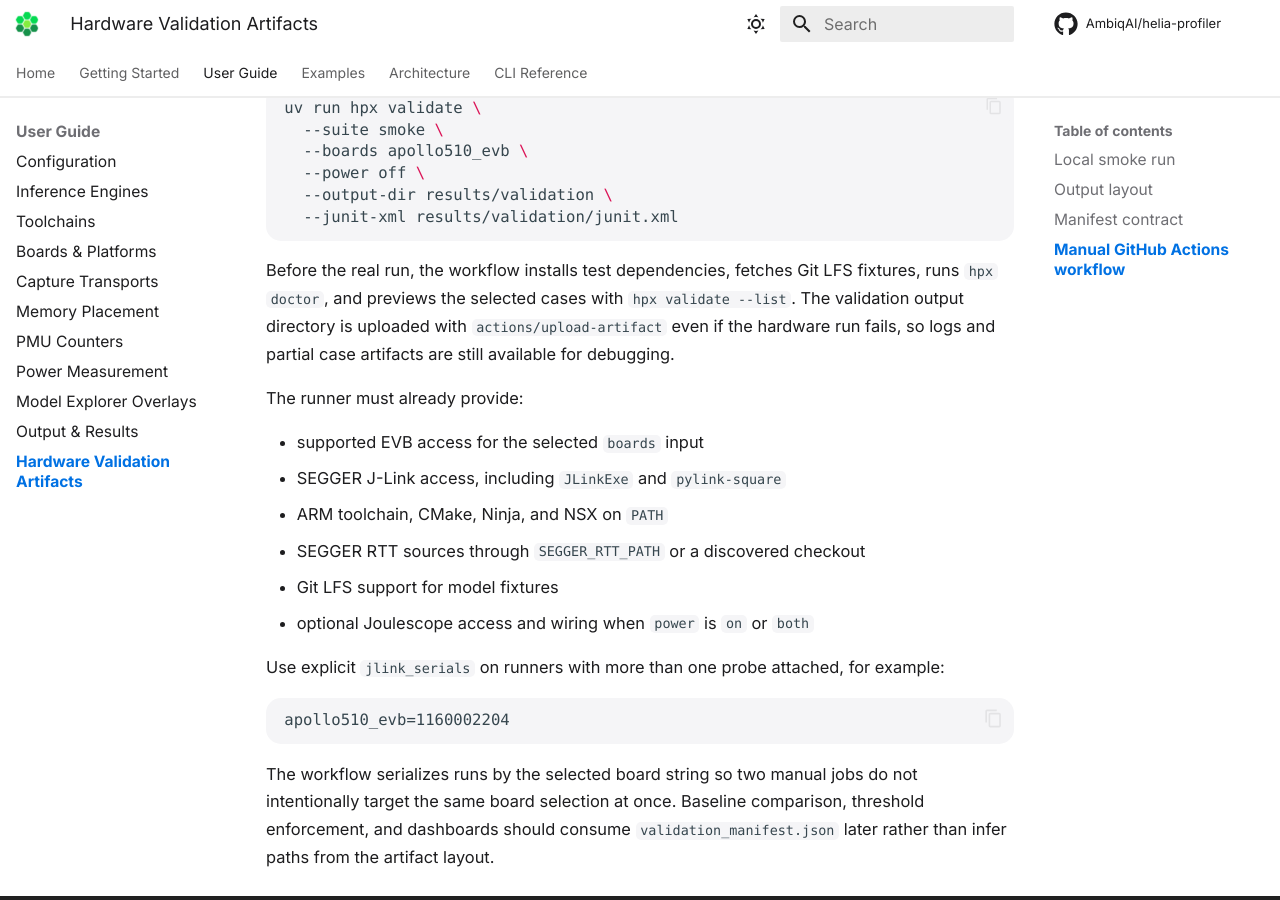
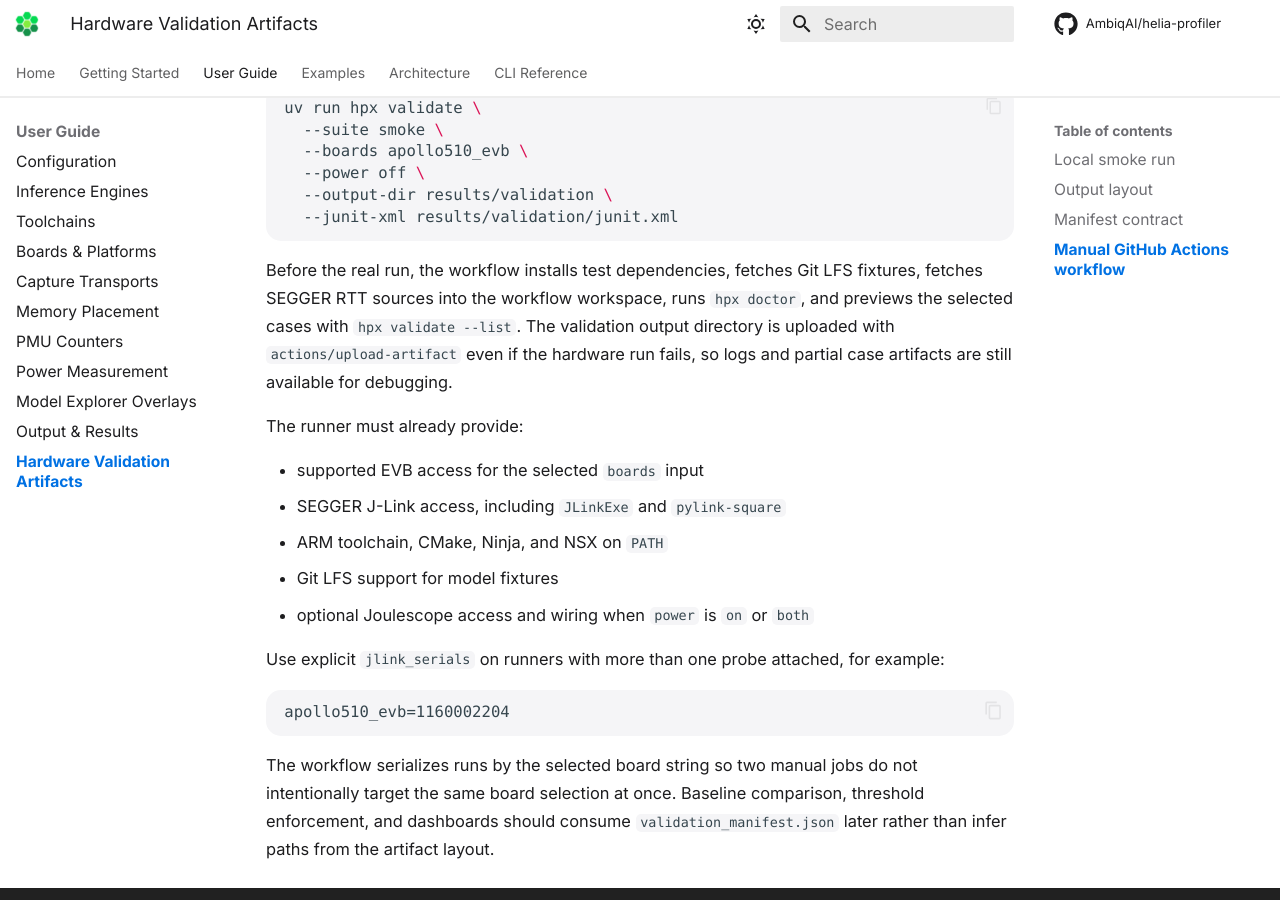
Before and after one commit to AmbiqAI/helia-profiler, an MkDocs documentation site: the page built from docs/guide/hardware-ci.md, in a window 1280 px wide and 900 px high, scrolled down 2862 px. Built offline with MkDocs 1.6.1 and Material for MkDocs 9.7.7, drawn with Linux system fonts in a browser that asks for light colours; some web fonts are replaced; comment, search, counter and statistics services are not loaded.

Commit message:
ci: provision SEGGER RTT for hardware validation

````diff
--- a/docs/guide/hardware-ci.md
+++ b/docs/guide/hardware-ci.md
@@ -125,17 +125,17 @@ uv run hpx validate \
 ```
 
 Before the real run, the workflow installs test dependencies, fetches Git LFS
-fixtures, runs `hpx doctor`, and previews the selected cases with
-`hpx validate --list`. The validation output directory is uploaded with
-`actions/upload-artifact` even if the hardware run fails, so logs and partial
-case artifacts are still available for debugging.
+fixtures, fetches SEGGER RTT sources into the workflow workspace, runs
+`hpx doctor`, and previews the selected cases with `hpx validate --list`. The
+validation output directory is uploaded with `actions/upload-artifact` even if
+the hardware run fails, so logs and partial case artifacts are still available
+for debugging.
 
 The runner must already provide:
 
 - supported EVB access for the selected `boards` input
 - SEGGER J-Link access, including `JLinkExe` and `pylink-square`
 - ARM toolchain, CMake, Ninja, and NSX on `PATH`
-- SEGGER RTT sources through `SEGGER_RTT_PATH` or a discovered checkout
 - Git LFS support for model fixtures
 - optional Joulescope access and wiring when `power` is `on` or `both`
 
````
Also changed, not shown: 1 other file.
